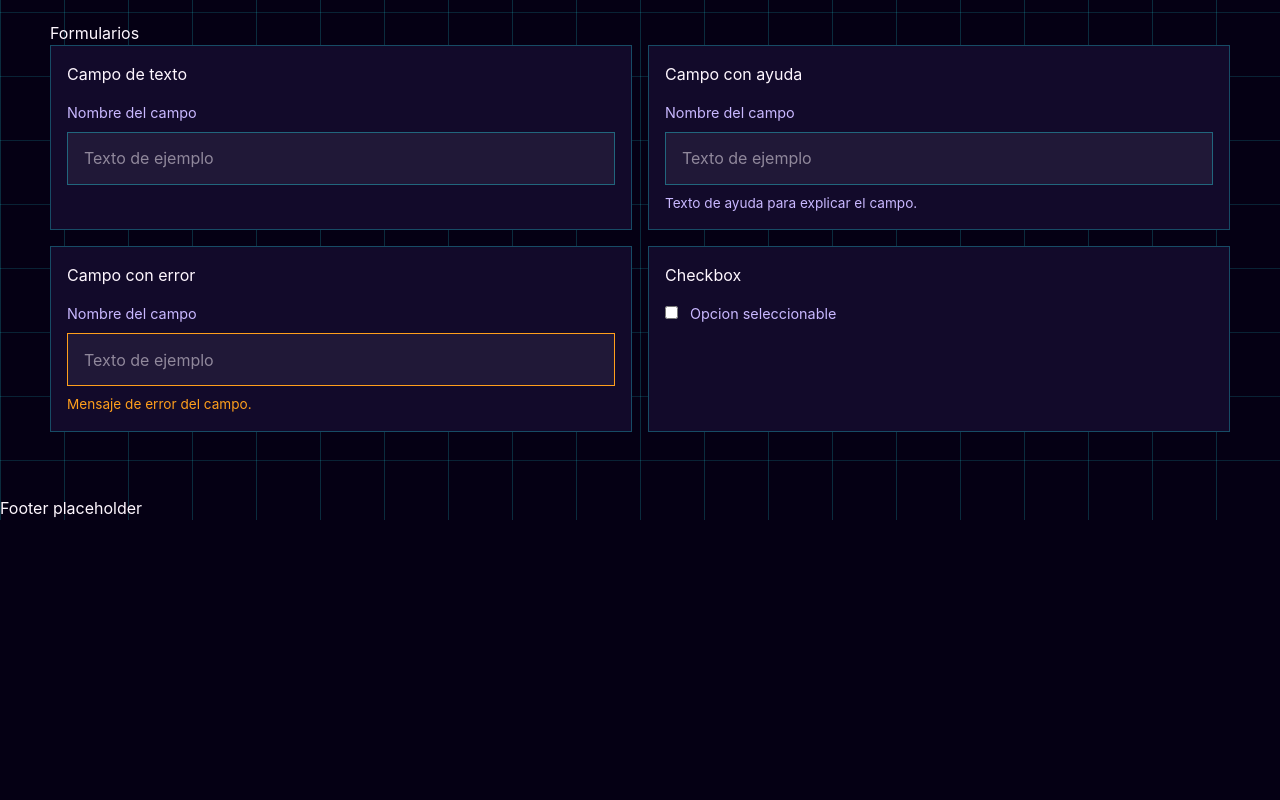
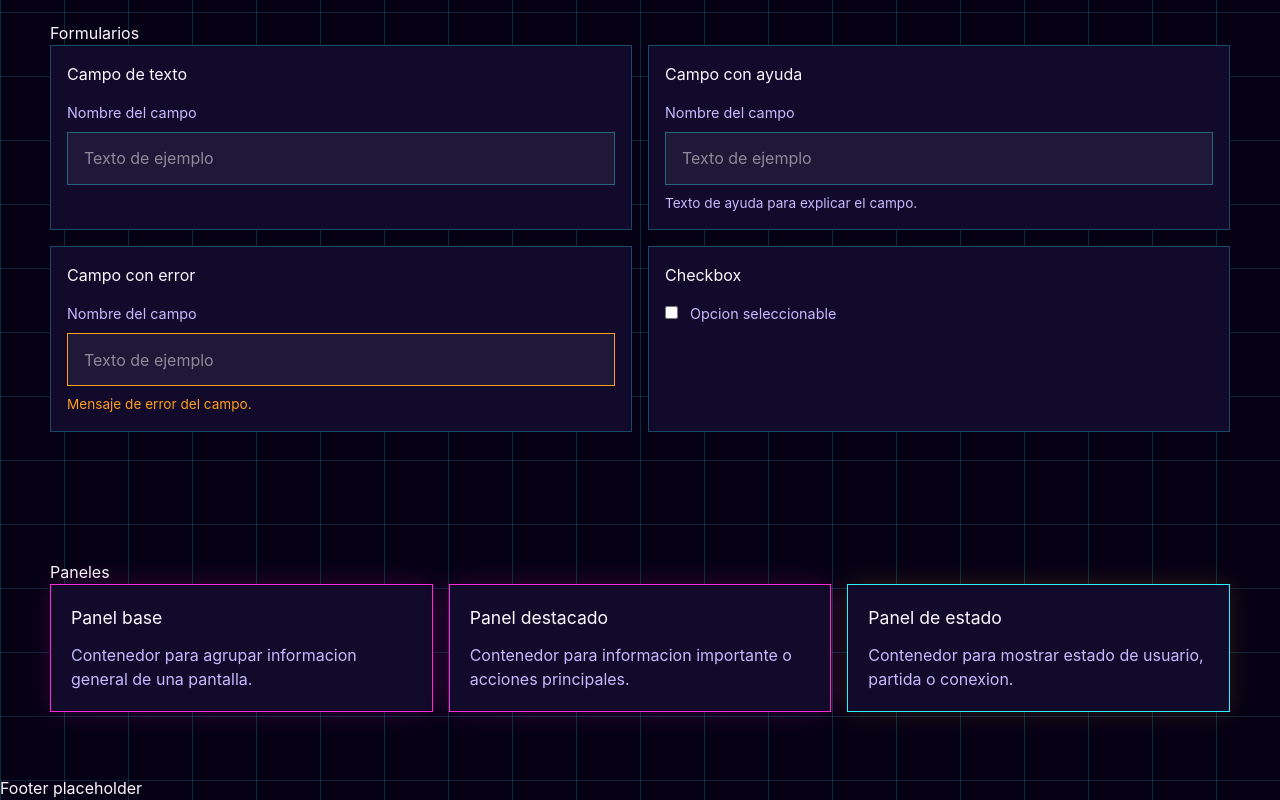
Before and after one commit to whoshuman/whoshuman, a React (Vite) app in the folder apps/frontend/: page /design-system in a window 1280 px wide. Shown: the part 1780-2580 px from the top of the page. Before the commit the page ends 2300 px from the top, so only its background shows below. Built offline with nearby package versions, Linux system fonts and the light colour scheme.

Commit message:
feat(frontend): añade guia de paneles al design system

```diff
--- a/apps/frontend/src/index.css
+++ b/apps/frontend/src/index.css
@@ -294,3 +294,37 @@ body {
   margin-right: 0.75rem;
   accent-color: var(--color-neon-magenta);
 }
+
+/* Organiza los ejemplos de paneles de la guia visual. */
+.design-panel-list {
+  display: grid;
+  grid-template-columns: repeat(3, 1fr);
+  gap: 1rem;
+}
+
+/* Define el panel base dentro de la guia visual. */
+.design-panel {
+  padding: 1.25rem;
+  background: var(--color-surface);
+  border: 1px solid rgb(var(--color-neon-cyan-rgb) / 0.28);
+}
+
+.design-panel h3 {
+  margin: 0 0 0.75rem;
+  font-size: 1.1rem;
+}
+
+.design-panel p {
+  margin: 0;
+  color: var(--color-text-muted);
+}
+
+.design-panel-featured {
+  border-color: var(--color-neon-magenta);
+  box-shadow: 0 0 24px rgb(255 43 214 / 0.18);
+}
+
+.design-panel-status {
+  border-color: var(--color-neon-cyan);
+  box-shadow: 0 0 24px rgb(255 159 28 / 0.16);
+}
--- a/apps/frontend/src/pages/DesignSystem.tsx
+++ b/apps/frontend/src/pages/DesignSystem.tsx
@@ -182,6 +182,27 @@ function DesignSystem() {
           </article>
         </div>
       </section>
+
+      <section className="content-section">
+        <h2>Paneles</h2>
+
+        <div className="design-panel-list">
+          <article className="design-panel design-panel-featured">
+            <h3>Panel base</h3>
+            <p>Contenedor para agrupar informacion general de una pantalla.</p>
+          </article>
+
+          <article className="design-panel design-panel-featured">
+            <h3>Panel destacado</h3>
+            <p>Contenedor para informacion importante o acciones principales.</p>
+          </article>
+
+          <article className="design-panel design-panel-status">
+            <h3>Panel de estado</h3>
+            <p>Contenedor para mostrar estado de usuario, partida o conexion.</p>
+          </article>
+        </div>
+      </section>
     </main>
   );
 }
```
